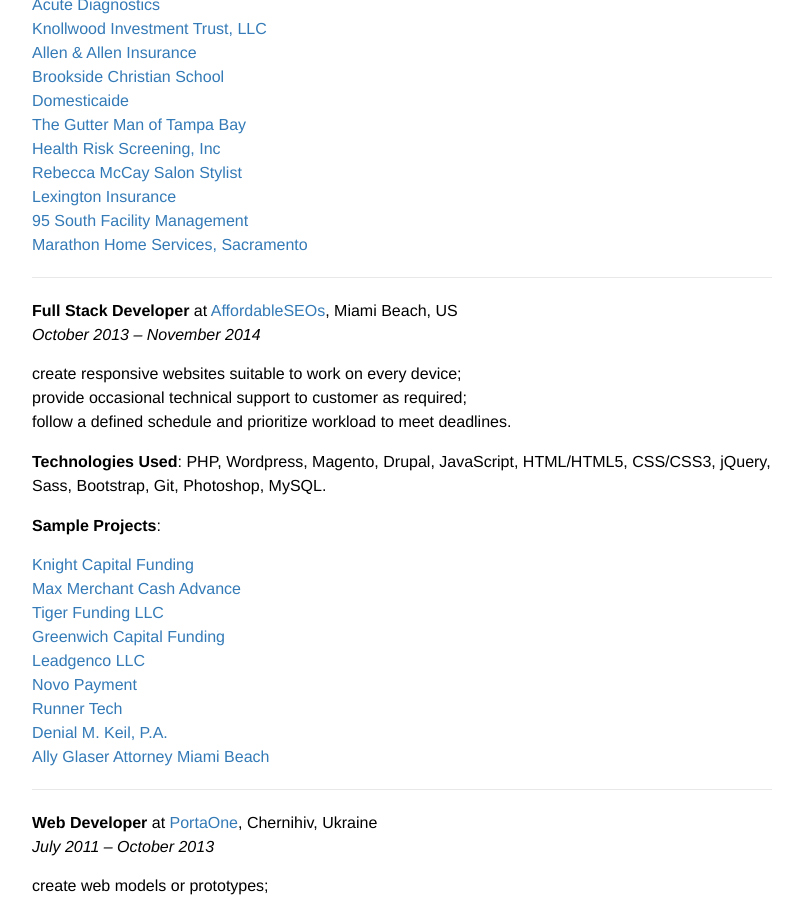
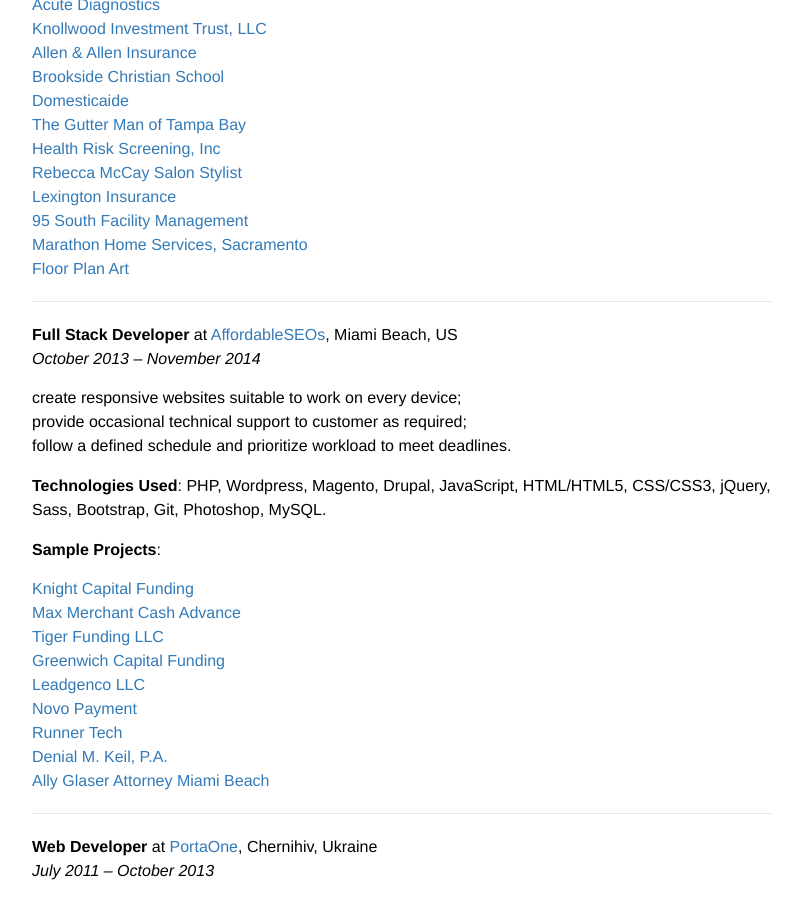
Before and after one commit to yuyokk/yuyokk.github.io, a Jekyll site: the page built from resume.md, in a window 1280 px wide and 900 px high, scrolled down 933 px. Shown: the whole window, without its empty margins (238-1041 px from the left). Built offline with Jekyll 4.4.1, drawn with Linux system fonts in a browser that asks for light colours.

Commit message:
Add 'Floor Plan Art' project to a resume

```diff
--- a/resume.md
+++ b/resume.md
@@ -48,6 +48,7 @@
 + <a href="http://pia-ins.com/" target="_blank">Lexington Insurance</a>
 + <a href="http://95southinc.com/" target="_blank">95 South Facility Management</a>
 + <a href="http://gomarathon.net/" target="_blank">Marathon Home Services, Sacramento</a>
++ <a href="http://floorplanart.com/" target="_blank">Floor Plan Art</a>
 
 ----------
 
```
